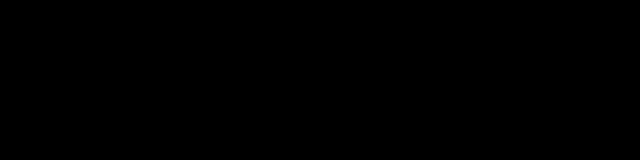
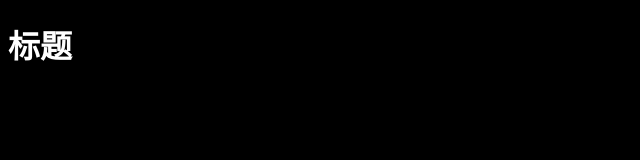
Before and after one commit to liqinfeng/cssLearm, a plain HTML site: page index.html in a window 1280 px wide. Shown: the whole page, without its empty margins (0-640 px from the left). Drawn offline with Linux system fonts and the light colour scheme.

Commit message:
新增h1

```diff
--- a/css/all.css
+++ b/css/all.css
@@ -1,3 +1,6 @@
 body {
 	background: #000;
 }
+h1 {
+	color: #fff;
+}
--- a/index.html
+++ b/index.html
@@ -5,6 +5,6 @@
 	<link rel="stylesheet" type="text/css" href="css/all.css">
 </head>
 <body>
-
+	<h1>标题</h1>
 </body>
 </html>
```
